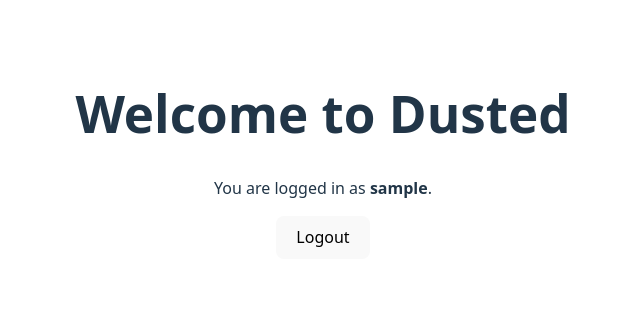
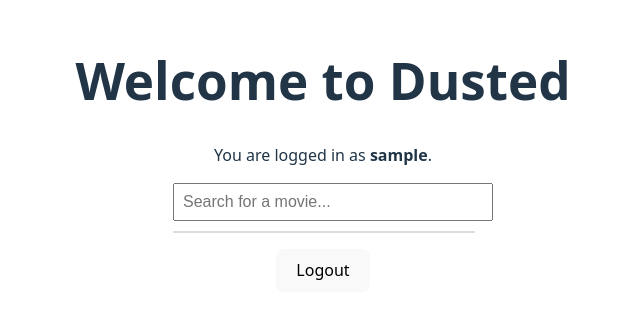
Before and after one commit to jaejunshin96/Dusted, a React (Vite) app in the folder frontend/: page / in a window 1280 px wide. Shown: the part 245-564 px from the top of the page, without its empty margins (317-957 px from the left). Built offline with nearby package versions, Linux system fonts and the light colour scheme; sample sign-in values are in the browser's storage.

Commit message:
feat(frontend): add film search bar and display the list of search query

```diff
--- /dev/null
+++ b/frontend/src/components/MovieSearch.tsx
@@ -0,0 +1,88 @@
+import { useState, useEffect } from "react";
+import axios from "axios";
+
+const MovieSearch = () => {
+  const [query, setQuery] = useState("");
+  const [movies, setMovies] = useState<any[]>([]);
+  const [loading, setLoading] = useState(false);
+  const [error, setError] = useState("");
+  let debounceTimeout: NodeJS.Timeout;
+
+  const handleInputChange = (e: React.ChangeEvent<HTMLInputElement>) => {
+    const value = e.target.value;
+    setQuery(value);
+
+    // Debounce API calls to avoid too many requests
+    clearTimeout(debounceTimeout);
+    debounceTimeout = setTimeout(() => {
+      if (value.length > 1) {
+        fetchMovies(value);
+      } else {
+        setMovies([]); // Clear results if query is empty
+      }
+    }, 500); // 500ms delay
+  };
+
+  const fetchMovies = async (searchTerm: string) => {
+    setLoading(true);
+    setError("");
+
+    try {
+      const response = await axios.get("http://127.0.0.1:8000/api/film/search/", {
+        params: { query: searchTerm },
+      });
+      setMovies(response.data.results || []);
+    } catch (err: any) {
+      setError("Failed to fetch movies.");
+    } finally {
+      setLoading(false);
+    }
+  };
+
+  return (
+    <div style={styles.container}>
+      <input
+        type="text"
+        placeholder="Search for a movie..."
+        value={query}
+        onChange={handleInputChange}
+        style={styles.input}
+      />
+      {loading && <p>Loading...</p>}
+      {error && <p style={{ color: "red" }}>{error}</p>}
+      <ul style={styles.list}>
+        {movies.map((movie) => (
+          <li key={movie.id} style={styles.listItem}>{movie.title}</li>
+        ))}
+      </ul>
+    </div>
+  );
+};
+
+const styles = {
+  container: {
+    width: "300px",
+    margin: "auto",
+    textAlign: "center" as const,
+  },
+  input: {
+    width: "100%", // Matches the container width
+    padding: "8px",
+    fontSize: "16px",
+  },
+  list: {
+    width: "100%", // Matches the container width
+    border: "1px solid #ddd",
+    listStyleType: "none",
+    padding: 0,
+    marginTop: "10px",
+  },
+  listItem: {
+    //width: "100%", // Matches the container width
+    padding: "8px",
+    cursor: "pointer",
+    borderBottom: "1px solid #ddd",
+  },
+};
+
+export default MovieSearch;
--- a/frontend/src/pages/HomePage.tsx
+++ b/frontend/src/pages/HomePage.tsx
@@ -1,4 +1,5 @@
 import LogoutButton from "../components/LogoutButton";
+import MovieSearch from "../components/MovieSearch";
 
 const HomePage: React.FC = () => {
   const username = localStorage.getItem("username");
@@ -9,6 +10,7 @@ const HomePage: React.FC = () => {
       <p>
         You are logged in as <strong>{username}</strong>.
       </p>
+      <MovieSearch />
       <div>
         <LogoutButton />
       </div>
```
